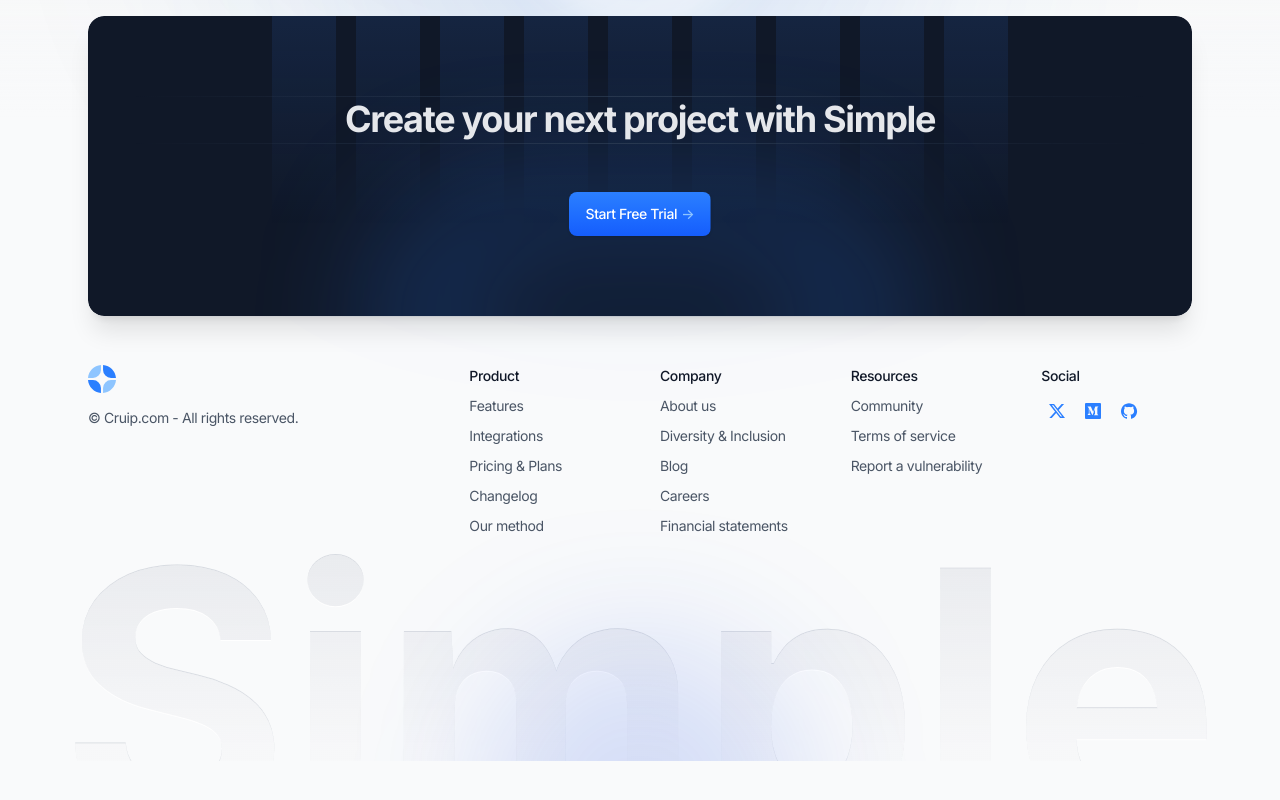
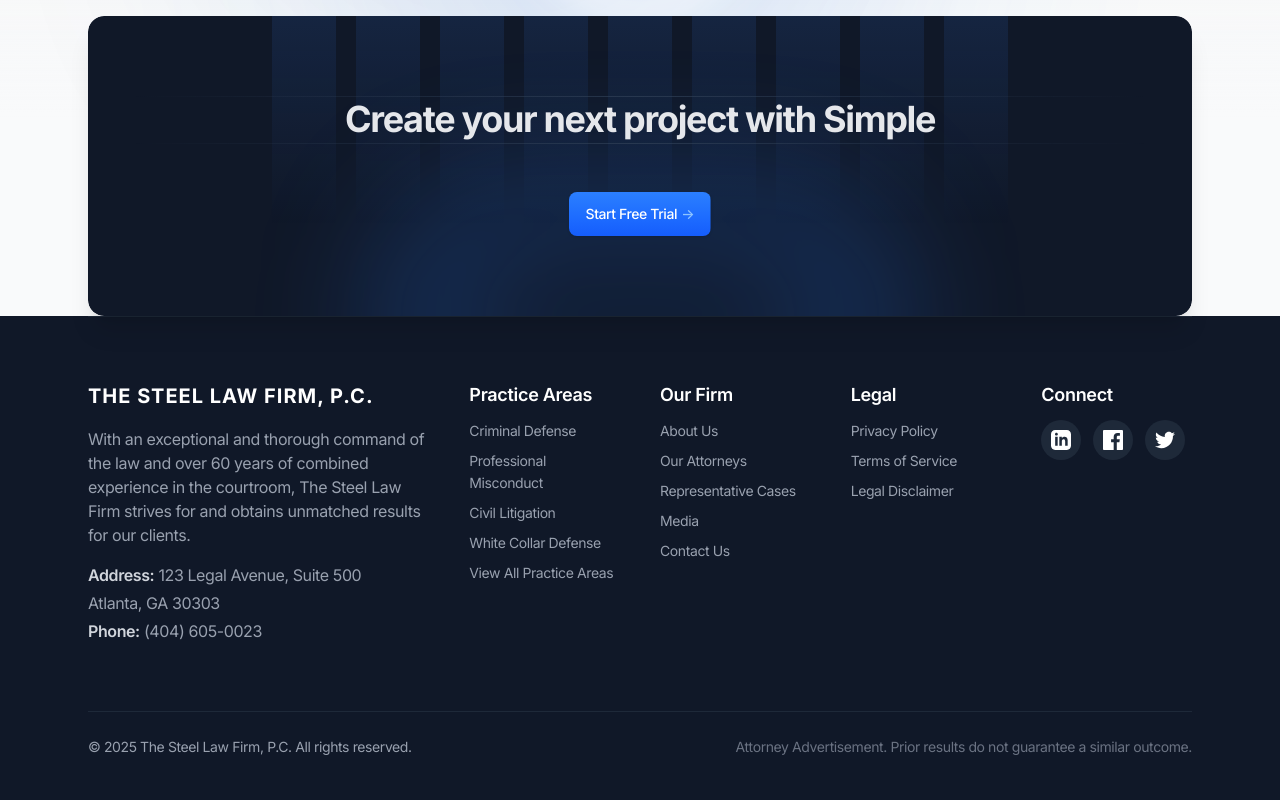
Before and after one commit to nathanroses/steelfirm, a Next.js app: page / in a window 1280 px wide. Shown: the part 4703-5503 px from the top of the page. Before the commit the page ends 5464 px from the top, so only its background shows below. Built offline with nearby package versions, Linux system fonts and the light colour scheme.

Commit message:
Update footer.tsx

```diff
--- a/components/ui/footer.tsx
+++ b/components/ui/footer.tsx
@@ -1,212 +1,231 @@
 import Link from "next/link";
-import Logo from "./logo";
 
 export default function Footer({ border = false }: { border?: boolean }) {
+  const currentYear = new Date().getFullYear();
+
   return (
-    <footer>
+    <footer className="bg-gray-900 text-white">
       <div className="mx-auto max-w-6xl px-4 sm:px-6">
         {/* Top area: Blocks */}
         <div
-          className={`grid gap-10 py-8 sm:grid-cols-12 md:py-12 ${border ? "border-t [border-image:linear-gradient(to_right,transparent,var(--color-slate-200),transparent)1]" : ""}`}
+          className={`grid gap-10 py-12 sm:grid-cols-12 md:py-16 ${
+            border ? "border-t border-gray-800" : ""
+          }`}
         >
-          {/* 1st block */}
-          <div className="space-y-2 sm:col-span-12 lg:col-span-4">
-            <div>
-              <Logo />
+          {/* 1st block - Firm information */}
+          <div className="space-y-4 sm:col-span-12 lg:col-span-4">
+            <div className="mb-4">
+              <Link href="/" className="inline-block">
+                <h3 className="text-xl font-bold tracking-wider">THE STEEL LAW FIRM, P.C.</h3>
+              </Link>
             </div>
-            <div className="text-sm text-gray-600">
-              &copy; Cruip.com - All rights reserved.
+            <div className="text-gray-400">
+              <p className="mb-4">
+                With an exceptional and thorough command of the law and over 60 years of combined
+                experience in the courtroom, The Steel Law Firm strives for and obtains unmatched
+                results for our clients.
+              </p>
+              <p className="mb-1">
+                <span className="font-semibold text-gray-300">Address:</span> 123 Legal Avenue, Suite 500
+              </p>
+              <p className="mb-1">
+                Atlanta, GA 30303
+              </p>
+              <p className="mb-1">
+                <span className="font-semibold text-gray-300">Phone:</span> (404) 605-0023
+              </p>
             </div>
           </div>
 
-          {/* 2nd block */}
-          <div className="space-y-2 sm:col-span-6 md:col-span-3 lg:col-span-2">
-            <h3 className="text-sm font-medium">Product</h3>
+          {/* 2nd block - Practice Areas */}
+          <div className="space-y-3 sm:col-span-6 md:col-span-3 lg:col-span-2">
+            <h3 className="text-lg font-semibold">Practice Areas</h3>
             <ul className="space-y-2 text-sm">
               <li>
                 <Link
-                  className="text-gray-600 transition hover:text-gray-900"
-                  href="#0"
+                  className="text-gray-400 transition hover:text-white"
+                  href="/practice-areas/criminal-defense"
                 >
-                  Features
+                  Criminal Defense
                 </Link>
               </li>
               <li>
                 <Link
-                  className="text-gray-600 transition hover:text-gray-900"
-                  href="#0"
+                  className="text-gray-400 transition hover:text-white"
+                  href="/practice-areas/professional-misconduct"
                 >
-                  Integrations
+                  Professional Misconduct
                 </Link>
               </li>
               <li>
                 <Link
-                  className="text-gray-600 transition hover:text-gray-900"
-                  href="#0"
+                  className="text-gray-400 transition hover:text-white"
+                  href="/practice-areas/civil-litigation"
                 >
-                  Pricing & Plans
+                  Civil Litigation
                 </Link>
               </li>
               <li>
                 <Link
-                  className="text-gray-600 transition hover:text-gray-900"
-                  href="#0"
+                  className="text-gray-400 transition hover:text-white"
+                  href="/practice-areas/white-collar-defense"
                 >
-                  Changelog
+                  White Collar Defense
                 </Link>
               </li>
               <li>
                 <Link
-                  className="text-gray-600 transition hover:text-gray-900"
-                  href="#0"
+                  className="text-gray-400 transition hover:text-white"
+                  href="/practice-areas"
                 >
-                  Our method
+                  View All Practice Areas
                 </Link>
               </li>
             </ul>
           </div>
 
-          {/* 3rd block */}
-          <div className="space-y-2 sm:col-span-6 md:col-span-3 lg:col-span-2">
-            <h3 className="text-sm font-medium">Company</h3>
+          {/* 3rd block - About Our Firm */}
+          <div className="space-y-3 sm:col-span-6 md:col-span-3 lg:col-span-2">
+            <h3 className="text-lg font-semibold">Our Firm</h3>
             <ul className="space-y-2 text-sm">
               <li>
                 <Link
-                  className="text-gray-600 transition hover:text-gray-900"
-                  href="#0"
+                  className="text-gray-400 transition hover:text-white"
+                  href="/about"
                 >
-                  About us
+                  About Us
                 </Link>
               </li>
               <li>
                 <Link
-                  className="text-gray-600 transition hover:text-gray-900"
-                  href="#0"
+                  className="text-gray-400 transition hover:text-white"
+                  href="/attorneys"
                 >
-                  Diversity & Inclusion
+                  Our Attorneys
                 </Link>
               </li>
               <li>
                 <Link
-                  className="text-gray-600 transition hover:text-gray-900"
-                  href="#0"
+                  className="text-gray-400 transition hover:text-white"
+                  href="/cases"
                 >
-                  Blog
+                  Representative Cases
                 </Link>
               </li>
               <li>
                 <Link
-                  className="text-gray-600 transition hover:text-gray-900"
-                  href="#0"
+                  className="text-gray-400 transition hover:text-white"
+                  href="/media"
                 >
-                  Careers
+                  Media
                 </Link>
               </li>
               <li>
                 <Link
-                  className="text-gray-600 transition hover:text-gray-900"
-                  href="#0"
+                  className="text-gray-400 transition hover:text-white"
+                  href="/contact"
                 >
-                  Financial statements
+                  Contact Us
                 </Link>
               </li>
             </ul>
           </div>
 
-          {/* 4th block */}
-          <div className="space-y-2 sm:col-span-6 md:col-span-3 lg:col-span-2">
-            <h3 className="text-sm font-medium">Resources</h3>
+          {/* 4th block - Legal Information */}
+          <div className="space-y-3 sm:col-span-6 md:col-span-3 lg:col-span-2">
+            <h3 className="text-lg font-semibold">Legal</h3>
             <ul className="space-y-2 text-sm">
               <li>
                 <Link
-                  className="text-gray-600 transition hover:text-gray-900"
-                  href="#0"
+                  className="text-gray-400 transition hover:text-white"
+                  href="/privacy-policy"
                 >
-                  Community
+                  Privacy Policy
                 </Link>
               </li>
               <li>
                 <Link
-                  className="text-gray-600 transition hover:text-gray-900"
-                  href="#0"
+                  className="text-gray-400 transition hover:text-white"
+                  href="/terms-of-service"
                 >
-                  Terms of service
+                  Terms of Service
                 </Link>
               </li>
               <li>
                 <Link
-                  className="text-gray-600 transition hover:text-gray-900"
-                  href="#0"
+                  className="text-gray-400 transition hover:text-white"
+                  href="/disclaimer"
                 >
-                  Report a vulnerability
+                  Legal Disclaimer
                 </Link>
               </li>
             </ul>
           </div>
 
-          {/* 5th block */}
-          <div className="space-y-2 sm:col-span-6 md:col-span-3 lg:col-span-2">
-            <h3 className="text-sm font-medium">Social</h3>
-            <ul className="flex gap-1">
+          {/* 5th block - Social Media */}
+          <div className="space-y-3 sm:col-span-6 md:col-span-3 lg:col-span-2">
+            <h3 className="text-lg font-semibold">Connect</h3>
+            <ul className="flex flex-wrap gap-3">
               <li>
                 <Link
-                  className="flex items-center justify-center text-blue-500 transition hover:text-blue-600"
+                  className="flex h-10 w-10 items-center justify-center rounded-full bg-gray-800 text-white transition hover:bg-gray-700"
                   href="#0"
-                  aria-label="Twitter"
+                  aria-label="LinkedIn"
                 >
-                  <svg
-                    className="h-8 w-8 fill-current"
-                    viewBox="0 0 32 32"
-                    xmlns="http://www.w3.org/2000/svg"
-                  >
-                    <path d="m13.063 9 3.495 4.475L20.601 9h2.454l-5.359 5.931L24 23h-4.938l-3.866-4.893L10.771 23H8.316l5.735-6.342L8 9h5.063Zm-.74 1.347h-1.457l8.875 11.232h1.36l-8.778-11.232Z"></path>
+                  <svg className="h-5 w-5 fill-current" viewBox="0 0 24 24" xmlns="http://www.w3.org/2000/svg">
+                    <path d="M19 0h-14c-2.761 0-5 2.239-5 5v14c0 2.761 2.239 5 5 5h14c2.762 0 5-2.239 5-5v-14c0-2.761-2.238-5-5-5zm-11 19h-3v-11h3v11zm-1.5-12.268c-.966 0-1.75-.79-1.75-1.764s.784-1.764 1.75-1.764 1.75.79 1.75 1.764-.783 1.764-1.75 1.764zm13.5 12.268h-3v-5.604c0-3.368-4-3.113-4 0v5.604h-3v-11h3v1.765c1.396-2.586 7-2.777 7 2.476v6.759z"/>
                   </svg>
                 </Link>
               </li>
               <li>
                 <Link
-                  className="flex items-center justify-center text-blue-500 transition hover:text-blue-600"
+                  className="flex h-10 w-10 items-center justify-center rounded-full bg-gray-800 text-white transition hover:bg-gray-700"
                   href="#0"
-                  aria-label="Medium"
+                  aria-label="Facebook"
                 >
-                  <svg
-                    className="h-8 w-8 fill-current"
-                    viewBox="0 0 32 32"
-                    xmlns="http://www.w3.org/2000/svg"
-                  >
-                    <path d="M23 8H9a1 1 0 0 0-1 1v14a1 1 0 0 0 1 1h14a1 1 0 0 0 1-1V9a1 1 0 0 0-1-1Zm-1.708 3.791-.858.823a.251.251 0 0 0-.1.241V18.9a.251.251 0 0 0 .1.241l.838.823v.181h-4.215v-.181l.868-.843c.085-.085.085-.11.085-.241v-4.887l-2.41 6.131h-.329l-2.81-6.13V18.1a.567.567 0 0 0 .156.472l1.129 1.37v.181h-3.2v-.181l1.129-1.37a.547.547 0 0 0 .146-.472v-4.749a.416.416 0 0 0-.138-.351l-1-1.209v-.181H13.8l2.4 5.283 2.122-5.283h2.971l-.001.181Z"></path>
+                  <svg className="h-5 w-5 fill-current" viewBox="0 0 24 24" xmlns="http://www.w3.org/2000/svg">
+                    <path d="M22.675 0h-21.35c-.732 0-1.325.593-1.325 1.325v21.351c0 .731.593 1.324 1.325 1.324h11.495v-9.294h-3.128v-3.622h3.128v-2.671c0-3.1 1.893-4.788 4.659-4.788 1.325 0 2.463.099 2.795.143v3.24l-1.918.001c-1.504 0-1.795.715-1.795 1.763v2.313h3.587l-.467 3.622h-3.12v9.293h6.116c.73 0 1.323-.593 1.323-1.325v-21.35c0-.732-.593-1.325-1.325-1.325z"/>
                   </svg>
                 </Link>
               </li>
               <li>
                 <Link
-                  className="flex items-center justify-center text-blue-500 transition hover:text-blue-600"
+                  className="flex h-10 w-10 items-center justify-center rounded-full bg-gray-800 text-white transition hover:bg-gray-700"
                   href="#0"
-                  aria-label="Github"
+                  aria-label="Twitter"
                 >
-                  <svg
-                    className="h-8 w-8 fill-current"
-                    viewBox="0 0 32 32"
-                    xmlns="http://www.w3.org/2000/svg"
-                  >
-                    <path d="M16 8.2c-4.4 0-8 3.6-8 8 0 3.5 2.3 6.5 5.5 7.6.4.1.5-.2.5-.4V22c-2.2.5-2.7-1-2.7-1-.4-.9-.9-1.2-.9-1.2-.7-.5.1-.5.1-.5.8.1 1.2.8 1.2.8.7 1.3 1.9.9 2.3.7.1-.5.3-.9.5-1.1-1.8-.2-3.6-.9-3.6-4 0-.9.3-1.6.8-2.1-.1-.2-.4-1 .1-2.1 0 0 .7-.2 2.2.8.6-.2 1.3-.3 2-.3s1.4.1 2 .3c1.5-1 2.2-.8 2.2-.8.4 1.1.2 1.9.1 2.1.5.6.8 1.3.8 2.1 0 3.1-1.9 3.7-3.7 3.9.3.4.6.9.6 1.6v2.2c0 .2.1.5.6.4 3.2-1.1 5.5-4.1 5.5-7.6-.1-4.4-3.7-8-8.1-8z"></path>
+                  <svg className="h-5 w-5 fill-current" viewBox="0 0 24 24" xmlns="http://www.w3.org/2000/svg">
+                    <path d="M24 4.557c-.883.392-1.832.656-2.828.775 1.017-.609 1.798-1.574 2.165-2.724-.951.564-2.005.974-3.127 1.195-.897-.957-2.178-1.555-3.594-1.555-3.179 0-5.515 2.966-4.797 6.045-4.091-.205-7.719-2.165-10.148-5.144-1.29 2.213-.669 5.108 1.523 6.574-.806-.026-1.566-.247-2.229-.616-.054 2.281 1.581 4.415 3.949 4.89-.693.188-1.452.232-2.224.084.626 1.956 2.444 3.379 4.6 3.419-2.07 1.623-4.678 2.348-7.29 2.04 2.179 1.397 4.768 2.212 7.548 2.212 9.142 0 14.307-7.721 13.995-14.646.962-.695 1.797-1.562 2.457-2.549z"/>
                   </svg>
                 </Link>
               </li>
             </ul>
           </div>
         </div>
+
+        {/* Bottom area - Copyright and legal */}
+        <div className="border-t border-gray-800 py-6">
+          <div className="flex flex-col items-center justify-between md:flex-row">
+            <div className="mb-4 text-sm text-gray-400 md:mb-0">
+              &copy; {currentYear} The Steel Law Firm, P.C. All rights reserved.
+            </div>
+            <div className="text-sm text-gray-500">
+              <p>Attorney Advertisement. Prior results do not guarantee a similar outcome.</p>
+            </div>
+          </div>
+        </div>
       </div>
 
-      {/* Big text */}
+      {/* Scale of Justice Background Element */}
       <div className="relative -mt-16 h-60 w-full -z-10" aria-hidden="true">
-        <div className="pointer-events-none absolute left-1/2 -z-10 -translate-x-1/2 text-center text-[348px] font-bold leading-none before:bg-linear-to-b before:from-gray-200 before:to-gray-100/30 before:to-80% before:bg-clip-text before:text-transparent before:content-['Simple'] after:absolute after:inset-0 after:bg-gray-300/70 after:bg-clip-text after:text-transparent after:mix-blend-darken after:content-['Simple'] after:[text-shadow:0_1px_0_white]"></div>
-        {/* Glow */}
+        <div className="pointer-events-none absolute left-1/2 -z-10 -translate-x-1/2 text-center text-[348px] font-bold leading-none opacity-5 before:bg-linear-to-b before:from-gray-200 before:to-gray-100/30 before:to-80% before:bg-clip-text before:text-transparent before:content-['JUSTICE'] after:absolute after:inset-0 after:bg-gray-700 after:bg-clip-text after:text-transparent after:mix-blend-darken after:content-['JUSTICE']"></div>
+
+        {/* Subtle glow effect */}
         <div
           className="absolute bottom-0 left-1/2 -translate-x-1/2 translate-y-2/3"
           aria-hidden="true"
         >
-          <div className="h-56 w-56 rounded-full border-[20px] border-blue-700 blur-[80px] will-change-[filter]"></div>
+          <div className="h-56 w-56 rounded-full border-[20px] border-gray-700 blur-[80px] will-change-[filter]"></div>
         </div>
       </div>
     </footer>
```
